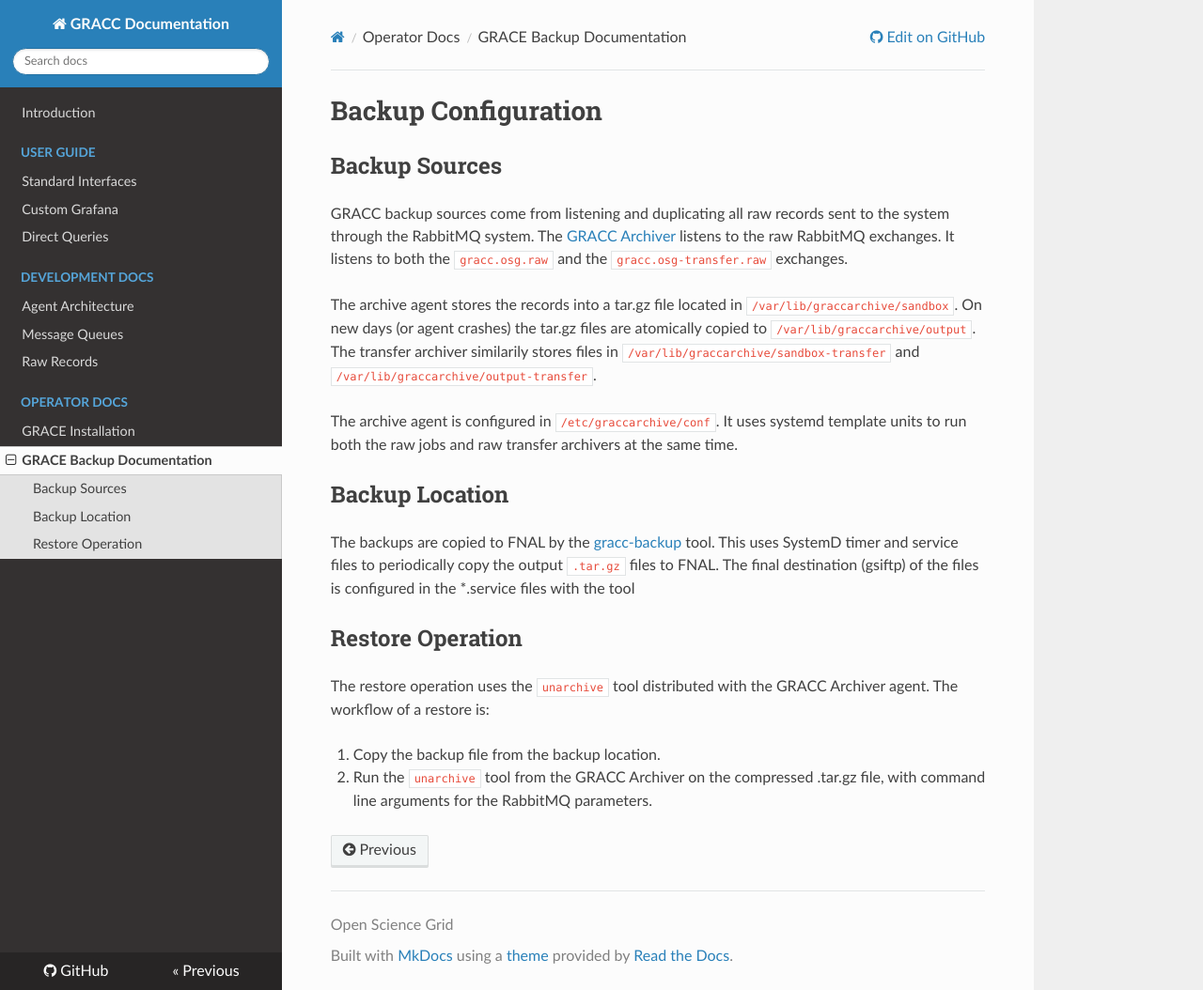
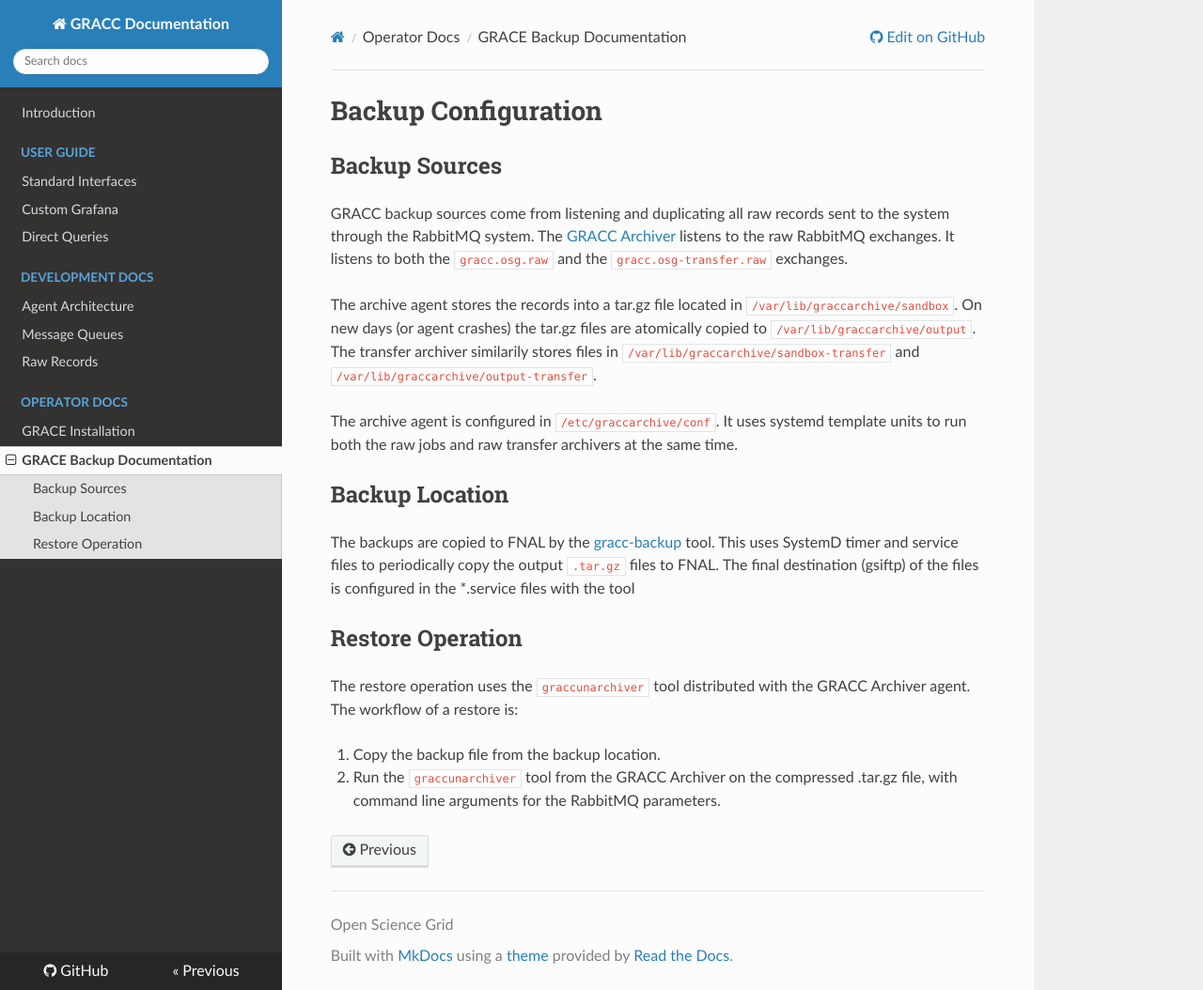
Before and after one commit to zvada/gracc, an MkDocs documentation site: the page built from docs/dev-docs/backups.md, in a window 1280 px wide and 1054 px high. Shown: the whole window at 94% size. Built offline with MkDocs 1.6.1, drawn with Linux system fonts in a browser that asks for light colours; nearby versions of some CDN libraries; old or Windows-style settings are respelled for this version of MkDocs.

Commit message:
Update backups.md

```diff
--- a/docs/dev-docs/backups.md
+++ b/docs/dev-docs/backups.md
@@ -20,7 +20,7 @@ The backups are copied to FNAL by the [gracc-backup](https://github.com/openscie
 Restore Operation
 -----------------
 
-The restore operation uses the `unarchive` tool distributed with the GRACC Archiver agent.  The workflow of a restore is:
+The restore operation uses the `graccunarchiver` tool distributed with the GRACC Archiver agent.  The workflow of a restore is:
 
 1. Copy the backup file from the backup location.
-2. Run the `unarchive` tool from the GRACC Archiver on the compressed .tar.gz file, with command line arguments for the RabbitMQ parameters.
+2. Run the `graccunarchiver` tool from the GRACC Archiver on the compressed .tar.gz file, with command line arguments for the RabbitMQ parameters.
```
